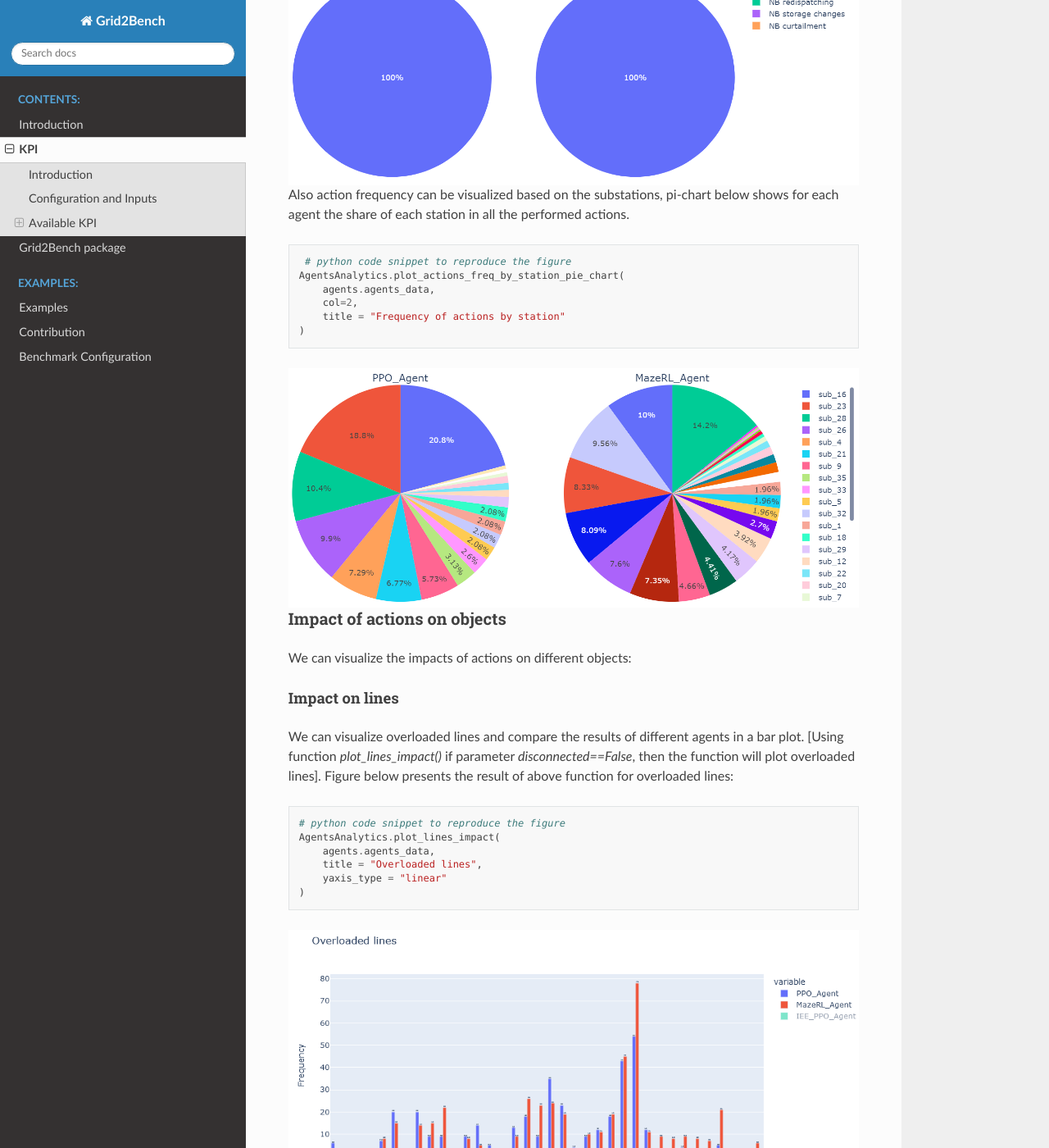
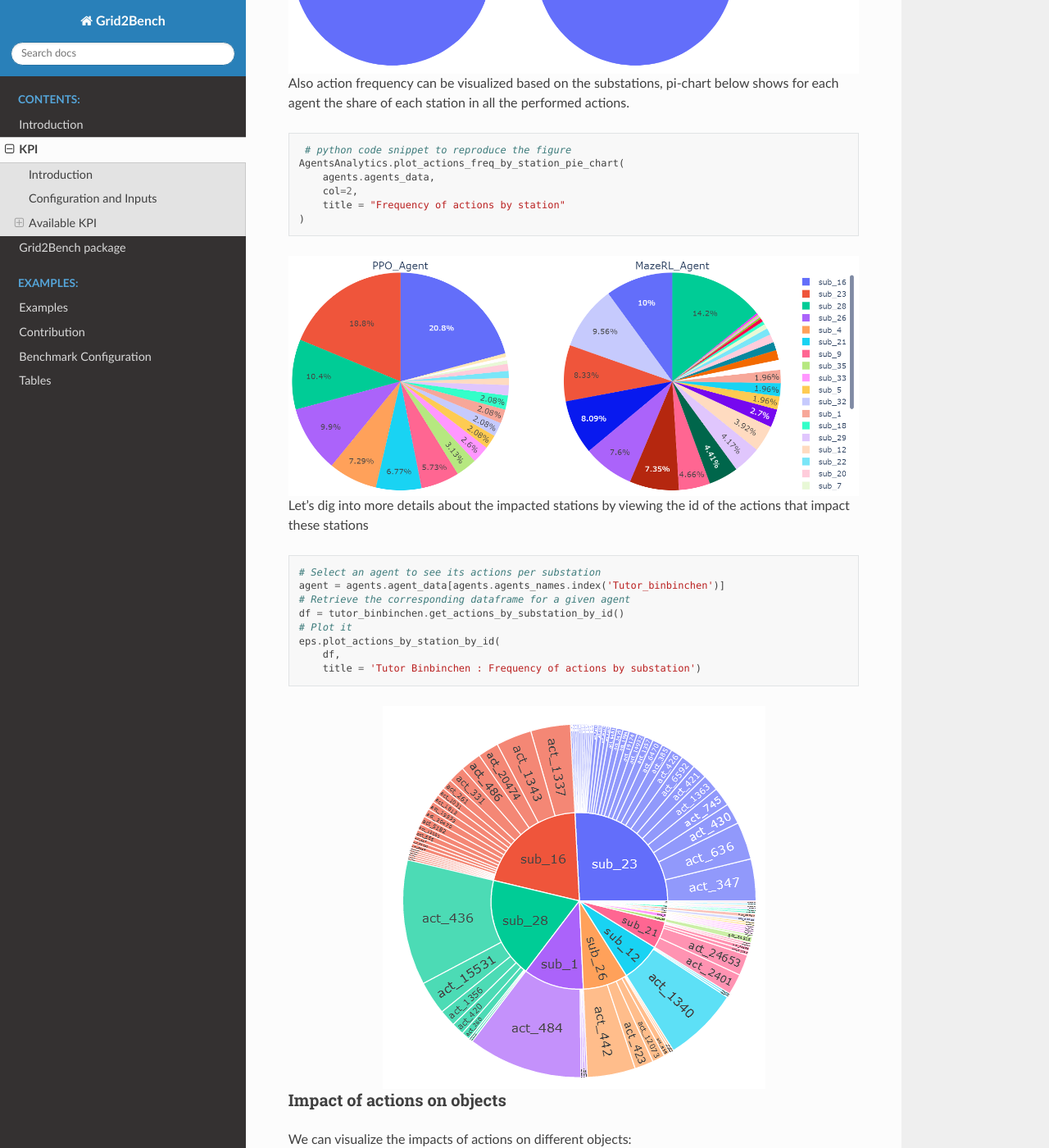
Before and after one commit to seifou23i/Grid2Bench, a Sphinx documentation site: the page built from docs/source/kpi.rst, in a window 1280 px wide and 1400 px high, scrolled down 1899 px. Shown: the whole window at 82% size. Built offline with Sphinx 7.4.7 and the Read the Docs theme 2.0.0, drawn with Linux system fonts in a browser that asks for light colours; some of the changed text lies outside the part shown.

Commit message:
Documentation updated, this adresses #13 and init #20

```diff
--- a/docs/source/index.rst
+++ b/docs/source/index.rst
@@ -21,6 +21,7 @@ Welcome to Grid2Bench's documentation!
    examples
    contrib
    config
+   tables
 
 Indices and tables
 ==================
--- a/docs/source/kpi.rst
+++ b/docs/source/kpi.rst
@@ -45,6 +45,7 @@ results for *PPO_agent* and *MazeRL_agent*
     agents.plot_cumulative_reward(agents_results, fig_type='AccTimeSteps')
 
 .. image:: imgs/CumRewAccTimeSteps.png
+    :width: 400px
     :align: center
     :alt: Cumulative Reward
 
@@ -79,6 +80,23 @@ pi-chart below shows for each agent the share of each station in all the perform
     )
 
 .. image:: imgs/ActFreqSub.png
+    :align: center
+    :alt: Cumulative Reward
+
+Let's dig into more details about the impacted stations by viewing the id of the actions that impact these stations
+
+.. code:: python
+
+    # Select an agent to see its actions per substation
+    agent = agents.agent_data[agents.agents_names.index('Tutor_binbinchen')]
+    # Retrieve the corresponding dataframe for a given agent
+    df = tutor_binbinchen.get_actions_by_substation_by_id()
+    # Plot it
+    eps.plot_actions_by_station_by_id(
+        df,
+        title = 'Tutor Binbinchen : Frequency of actions by substation')
+
+.. image:: imgs/doublePieChart.png
     :align: center
     :alt: Cumulative Reward
 
@@ -167,3 +185,34 @@ stations for two different agents.
 .. image:: imgs/ImpactSubs.png
     :align: center
     :alt: Cumulative Reward
+
+Action sequence length
+----------------------
+We can visualize the action sequence length with a widget to select the episode that we want to analyze:
+
+.. code:: python
+
+    # Graphic parameters
+    min_length= 0
+    max_length= 15
+    bg = "rgba(0,0,0,0)"
+
+    # function allowing to plot the action sequence length interactively
+    def f(x):
+        if not type(x)==list : eps = [x]
+        else : eps =x
+
+        display(agents.plot_actions_sequence_length(
+            agents_results,
+            episodes_names=eps,
+            min_length=min_length,
+            max_length=max_length,
+            plot_bgcolor = bg
+        )
+            )
+
+    interact(f, x=w)
+
+.. image:: imgs/seqLenActions.png
+    :align: center
+    :alt: action sequence length
--- /dev/null
+++ b/docs/source/tables.rst
@@ -0,0 +1,4 @@
+Tables
+======
+This section provides performance matrices (dataframes) which are used
+by visualisation tools to plot the required performance metrics.
```
Also changed, not shown: docs/source/imgs/doublePieChart.png (added), docs/source/imgs/seqLenActions.png (added).
